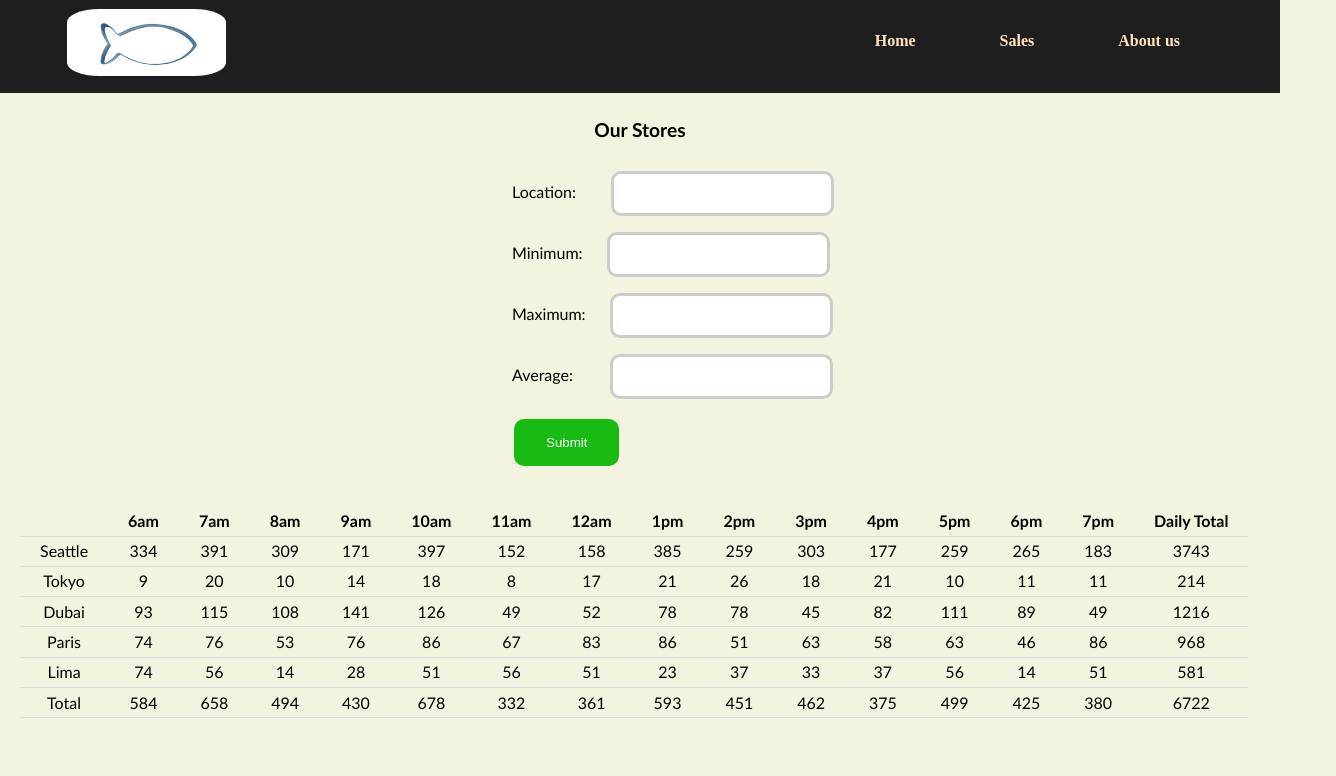
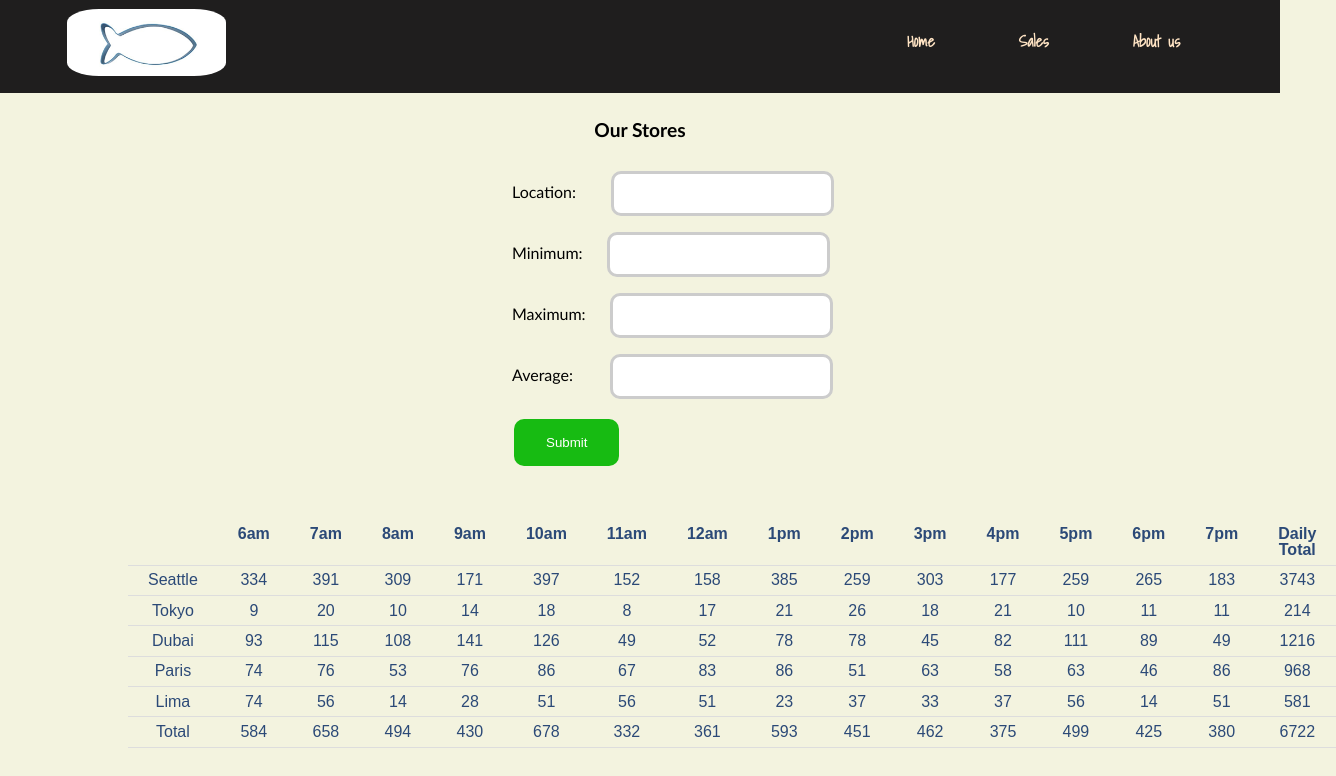
Before and after one commit to FaroukIbrahim-FII/Cookie-stand, a plain HTML site: page sales.html in a window 1280 px wide. Shown: the whole page, 1336 px wide, since content can reach past the window. Drawn offline with Linux system fonts and the light colour scheme.

Commit message:
editing the style for lab 10b

```diff
--- a/css/style.css
+++ b/css/style.css
@@ -36,6 +36,11 @@ header li {
     margin-left: 50pt;
     font-weight: bold;
     color: cornsilk;
+    font-family: 'Caveat', cursive;
+
+    font-family: 'Noto Sans JP', sans-serif;
+
+    font-family: 'Shadows Into Light', cursive;
 }
 
 header li:first-child{
@@ -140,6 +145,8 @@ padding-bottom: 5pt;
 text-align: center;
 border-bottom: 1px solid #ddd;
 font-family:'Gill Sans', 'Gill Sans MT', Calibri, 'Trebuchet MS', sans-serif;
+font-family: Arial, Helvetica, sans-serif;
+color: rgb(43, 73, 119);
 }
 
 th{
@@ -147,7 +154,8 @@ th{
 }
 
 table{
-    margin: 15pt;
+    margin: 25pt;
+    margin-left: 10%;
 }
 
 form{
@@ -214,3 +222,7 @@ input[type=button], input[type=submit], input[type=reset] {
     box-shadow: .5 1px #666;
 
   }
+
+  p{
+      font-family: Georgia, 'Times New Roman', Times, serif;
+  }
--- a/index.html
+++ b/index.html
@@ -1,13 +1,20 @@
 <!DOCTYPE html>
 <html lang="en">
+
 <head>
     <meta charset="UTF-8">
     <meta http-equiv="X-UA-Compatible" content="IE=edge">
     <meta name="viewport" content="width=device-width, initial-scale=1.0">
     <link rel="stylesheet" href="css/reset.css">
+    <link rel="preconnect" href="https://fonts.googleapis.com">
+    <link rel="preconnect" href="https://fonts.gstatic.com" crossorigin>
+    <link
+        href="https://fonts.googleapis.com/css2?family=Caveat&family=Noto+Sans+JP&family=Shadows+Into+Light&display=swap"
+        rel="stylesheet">
     <link rel="stylesheet" href="css/style.css">
     <title>Salmon Cookies</title>
 </head>
+
 <body>
     <header>
         <div>
@@ -36,7 +43,7 @@
             </div>
         </section>
         <section>
-            <div >
+            <div>
                 <img src="img/2.jpeg" class="inImg">
             </div>
             <div class="inPara">
@@ -75,4 +82,5 @@
 <footer>
     <p>Salmon Cookies &copy; 2021</p>
 </footer>
+
 </html>
--- a/sales.html
+++ b/sales.html
@@ -7,6 +7,9 @@
     <meta name="viewport" content="width=device-width, initial-scale=1.0">
     <title>Salmon Cookies</title>
     <link rel="stylesheet" href="css/reset.css">
+    <link
+        href="https://fonts.googleapis.com/css2?family=Caveat&family=Noto+Sans+JP&family=Shadows+Into+Light&display=swap"
+        rel="stylesheet">
     <link rel="stylesheet" href="css/style.css">
 
 </head>
```
